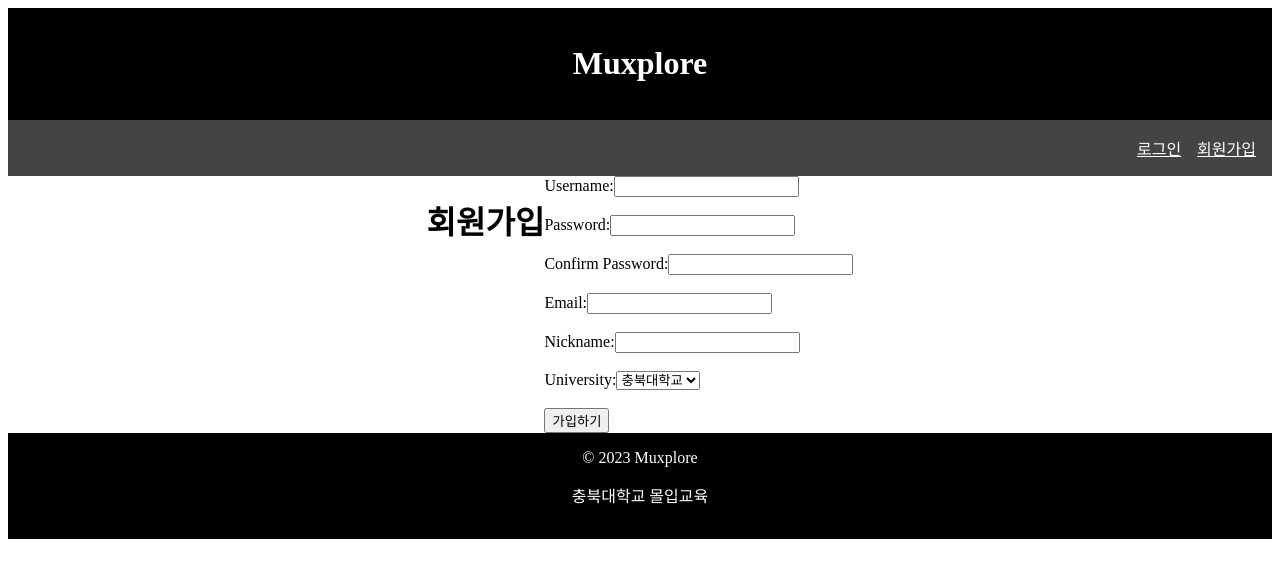
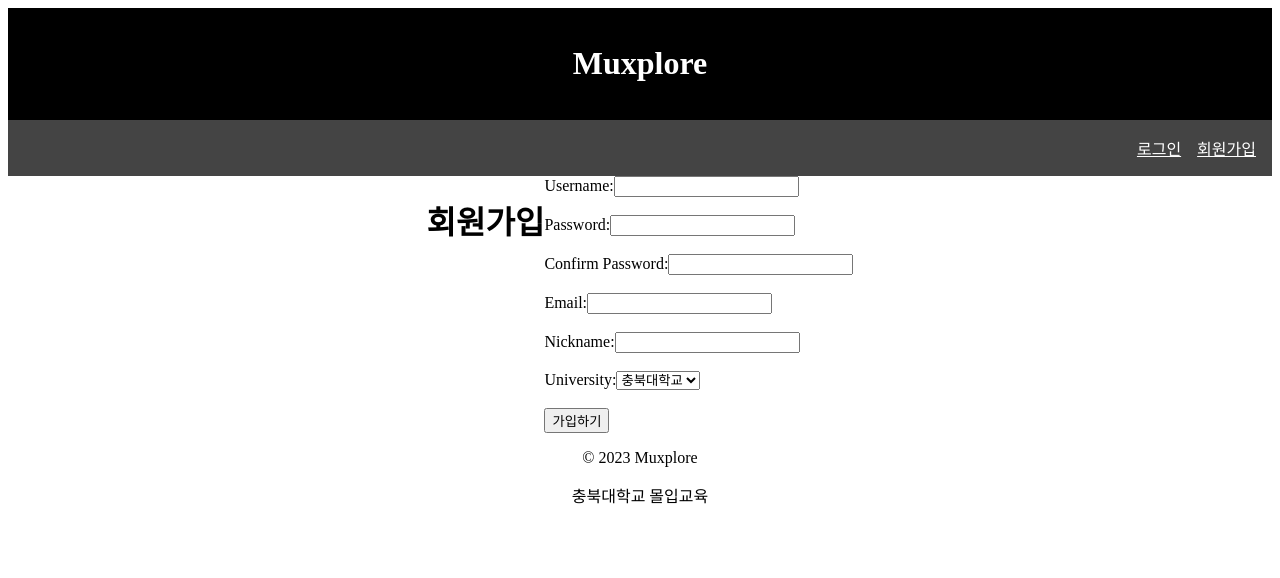
Before and after one commit to chungbukUniv-web-project-team/Muxplorer, a React (Create React App) app in the folder frontend/: page /signup in a window 1280 px wide. Shown: the top 578 px of the page. Built offline with nearby package versions, Linux system fonts and the light colour scheme.

Commit message:
Update Footer.js
김보람 test입니다

```diff
--- a/frontend/src/components/footer/Footer.js
+++ b/frontend/src/components/footer/Footer.js
@@ -1,6 +1,6 @@
 function Footer(){
     return(
-            <footer style={{ backgroundColor: "black", color: "white", textAlign: "center", padding: "1rem" }}>
+            <footer style={{ backgroundColor: "white", color: "black", textAlign: "center", padding: "1rem" }}>
                 &copy; {new Date().getFullYear()} Muxplore
                 <p>충북대학교 몰입교육</p>
             </footer>
```
